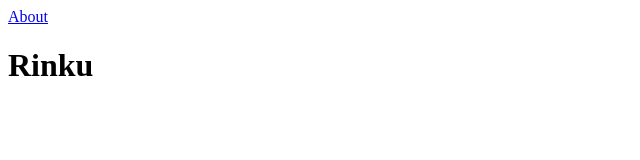
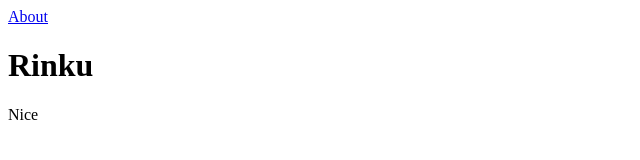
Before and after one commit to rinkukushwah5679/rinkukushwah5679.github.io, a plain HTML site: page index.html in a window 1280 px wide. Shown: the full height of the page, 0-640 px from the left. Drawn offline with Linux system fonts and the light colour scheme.

Commit message:
Update index page

```diff
--- a/index.html
+++ b/index.html
@@ -8,5 +8,6 @@
 <body>
 	<a href="about.html">About</a>
 	<h1>Rinku</h1>
+	<p>Nice</p>
 </body>
 </html>
```
